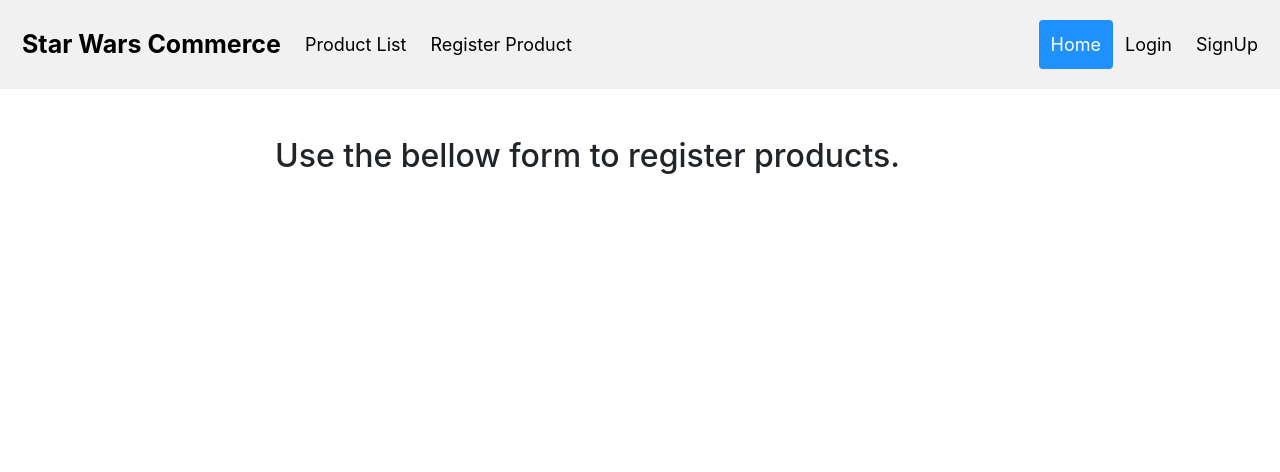
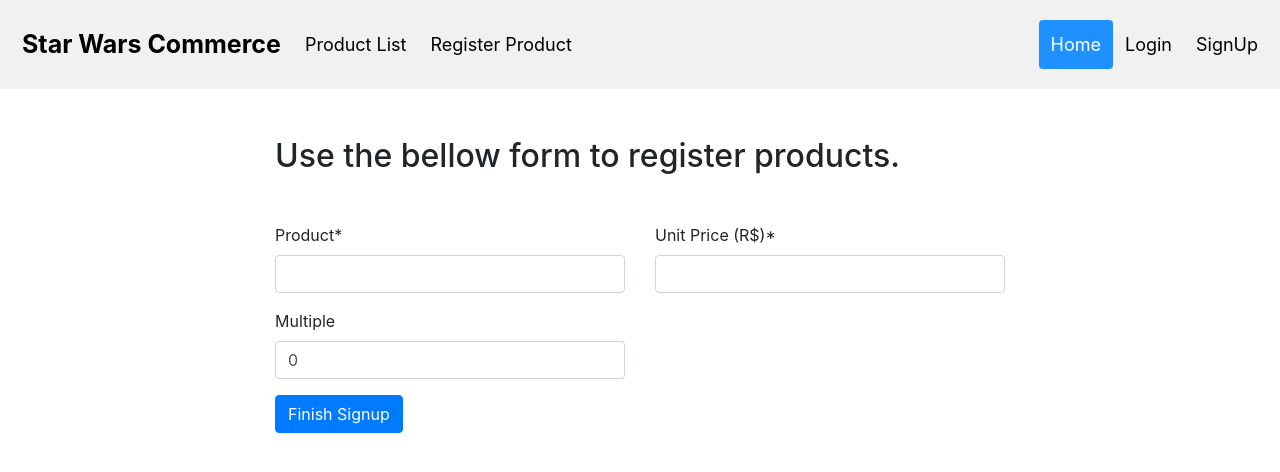
Before and after one commit to victor-s-santos/StarWarsCommerce, a Django app: page /commerce/register_product/ in a window 1280 px wide. Shown: the top 472 px of the page. Run offline with Django 3.2, Linux system fonts and the light colour scheme; some libraries are stand-ins or nearby versions.

Commit message:
add template product register

```diff
--- a/commerce/templates/commerce/product_register.html
+++ b/commerce/templates/commerce/product_register.html
@@ -1,6 +1,26 @@
 {% extends 'base.html' %}
+{% load crispy_forms_tags %}
 {% block content %}
 <div class="mt-5">
     <h2><p>Use the bellow form to register products.</p></h2>
 </div>
+<div class="mt-5">
+    <form class="forms" action="" method="POST">
+        {% csrf_token %}
+        <div class="row">
+            <div class="col-6">
+                {{ form.product_name|as_crispy_field }}
+            </div>
+            <div class="col-6">
+                {{ form.unit_price|as_crispy_field }}
+            </div>
+        </div>
+        <div class="row">
+            <div class="col-6">
+                {{ form.multiple|as_crispy_field }}
+            </div>
+        </div>
+        <input type="submit" class="btn btn-primary" value="Finish Signup">
+    </form>
+</div>
 {% endblock %}
--- a/commerce/views.py
+++ b/commerce/views.py
@@ -1,4 +1,4 @@
-from django.shortcuts import render
+from django.shortcuts import render, redirect
 from .models import Product
 from .forms import ProductForm
 from django.contrib import messages
```
Also changed, not shown: commerce/templates/commerce/product_list.html (+8 -0 lines).
